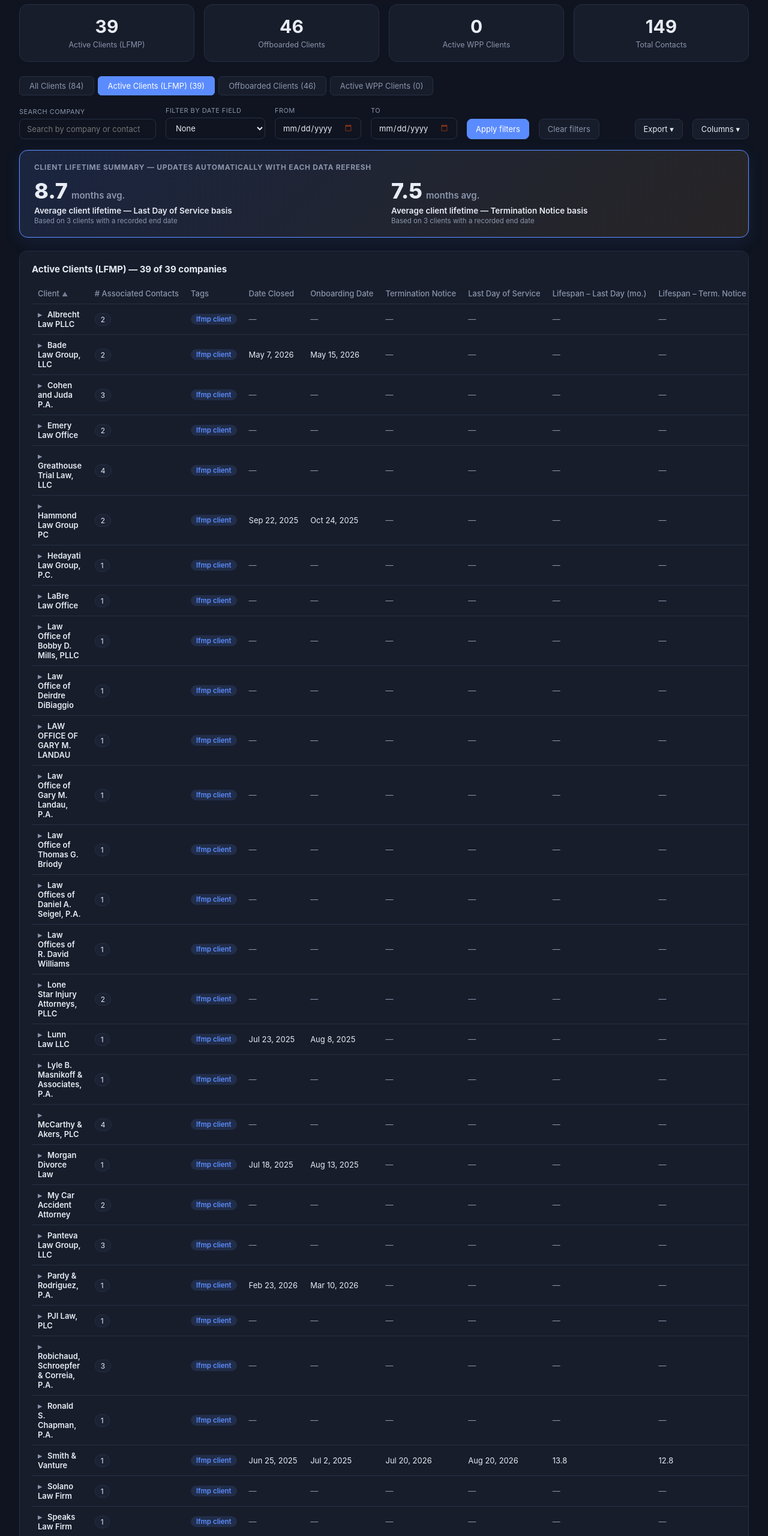
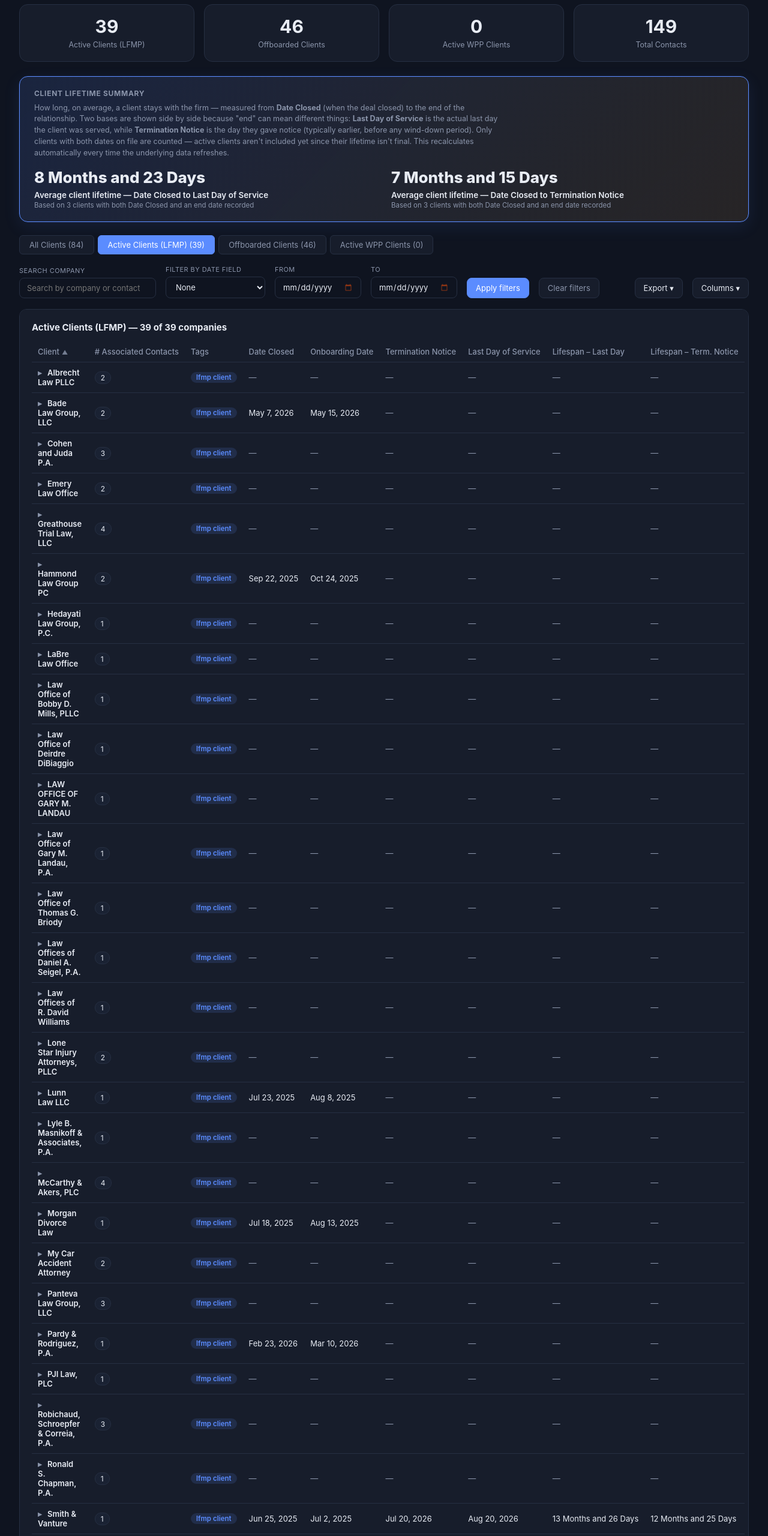
Before and after one commit to peejayedz/ghl-marketing-dashboard, a plain HTML site: page dashboard/operations.html in a window 1280 px wide. Shown: the part 200-2760 px from the top of the page at 60% size. Drawn offline with Linux system fonts and the light colour scheme.

Commit message:
Reformat lifespan as Months/Days, move summary panel, add description

```diff
--- a/dashboard/operations.html
+++ b/dashboard/operations.html
@@ -123,9 +123,10 @@
     margin-bottom: 22px;
     box-shadow: 0 0 0 1px rgba(91,140,255,0.08), 0 8px 28px rgba(91,140,255,0.10);
   }
-  .summary-title { font-size: 12px; text-transform: uppercase; letter-spacing: 0.06em; color: var(--muted); font-weight: 700; margin-bottom: 14px; }
+  .summary-title { font-size: 12px; text-transform: uppercase; letter-spacing: 0.06em; color: var(--muted); font-weight: 700; margin-bottom: 8px; }
+  .summary-desc { font-size: 12.5px; color: var(--muted); line-height: 1.5; margin-bottom: 16px; max-width: 780px; }
   .summary-grid { display: grid; grid-template-columns: repeat(auto-fit, minmax(260px, 1fr)); gap: 24px; }
-  .summary-value { font-size: 36px; font-weight: 800; color: var(--text); line-height: 1.05; }
+  .summary-value { font-size: 26px; font-weight: 800; color: var(--text); line-height: 1.2; }
   .summary-value .summary-unit { font-size: 15px; font-weight: 600; color: var(--muted); margin-left: 6px; }
   .summary-label { font-size: 13.5px; color: var(--text); margin-top: 6px; font-weight: 600; }
   .summary-sub { font-size: 11.5px; color: var(--muted); margin-top: 2px; }
@@ -153,6 +154,8 @@
   </div>
 
   <div class="kpi-grid" id="kpi-grid"></div>
+
+  <div class="summary-panel" id="summary-panel"></div>
 
   <div class="status-filter" id="status-filter"></div>
 
@@ -197,8 +200,6 @@
     </div>
   </div>
 
-  <div class="summary-panel" id="summary-panel"></div>
-
   <div class="table-card">
     <h2 id="table-title">Active Clients (LFMP)</h2>
     <table id="main-table">
@@ -217,8 +218,8 @@ const COLUMN_DEFS = [
   { key: "onboardingDate",    label: "Onboarding Date",        default: true },
   { key: "terminationNotice", label: "Termination Notice",    default: true },
   { key: "lastDayOfService",  label: "Last Day of Service",    default: true },
-  { key: "lifespanLastDay",      label: "Lifespan – Last Day (mo.)",       default: true },
-  { key: "lifespanTermNotice",   label: "Lifespan – Term. Notice (mo.)",   default: true },
+  { key: "lifespanLastDay",      label: "Lifespan – Last Day",       default: true },
+  { key: "lifespanTermNotice",   label: "Lifespan – Term. Notice",   default: true },
 ];
 
 // which raw date field each lifespan column measures to, starting from dateClosed
@@ -227,21 +228,49 @@ const LIFESPAN_END_FIELD = {
   lifespanTermNotice: "terminationNotice",
 };
 
-// months between two ISO dates (dateClosed -> end field), 1 decimal place.
+// calendar-accurate breakdown between two ISO dates (dateClosed -> end field) as
+// whole months + remaining days (e.g. "6 Months and 12 Days"), not a decimal.
 // Returns null if either date is missing (i.e. the relationship hasn't ended yet
 // on that basis, or Date Closed was never recorded) — by design, still-active
 // clients don't get a lifespan number since it isn't final.
-function monthsBetween(startISO, endISO) {
+function monthsDaysBetween(startISO, endISO) {
   if (!startISO || !endISO) return null;
   const start = new Date(startISO + "T00:00:00");
   const end = new Date(endISO + "T00:00:00");
-  const days = (end - start) / 86400000;
-  if (!isFinite(days) || days < 0) return null;
-  return Math.round((days / 30.4375) * 10) / 10;
+  if (!isFinite(start) || !isFinite(end) || end < start) return null;
+
+  let months = (end.getFullYear() - start.getFullYear()) * 12 + (end.getMonth() - start.getMonth());
+  let anchor = new Date(start.getFullYear(), start.getMonth() + months, start.getDate());
+  if (anchor > end) {
+    months--;
+    anchor = new Date(start.getFullYear(), start.getMonth() + months, start.getDate());
+  }
+  const days = Math.round((end - anchor) / 86400000);
+  const totalDays = Math.round((end - start) / 86400000);
+  return { months, days, totalDays };
 }
 
 function lifespanFor(c, colKey) {
-  return monthsBetween(c.dateClosed, c[LIFESPAN_END_FIELD[colKey]]);
+  return monthsDaysBetween(c.dateClosed, c[LIFESPAN_END_FIELD[colKey]]);
+}
+
+function lifespanLabel(parts) {
+  if (!parts) return null;
+  const mLabel = parts.months + " Month" + (parts.months === 1 ? "" : "s");
+  const dLabel = parts.days + " Day" + (parts.days === 1 ? "" : "s");
+  if (parts.months === 0) return dLabel;
+  if (parts.days === 0) return mLabel;
+  return mLabel + " and " + dLabel;
+}
+
+// converts an average day-count (not tied to real calendar dates) into a
+// "Months and Days" label using an average month length — used only for the
+// summary panel's aggregate figures.
+function avgDaysLabel(avgDays) {
+  if (avgDays == null) return null;
+  const months = Math.floor(avgDays / 30.4375);
+  const days = Math.round(avgDays - months * 30.4375);
+  return lifespanLabel({ months, days });
 }
 
 let DATA = null;
@@ -270,10 +299,10 @@ function compareCompanies(a, b, key, dir) {
   }
   if (key === "lifespanLastDay" || key === "lifespanTermNotice") {
     const av = lifespanFor(a, key), bv = lifespanFor(b, key);
-    if (av == null && bv == null) return 0;
-    if (av == null) return 1;
-    if (bv == null) return -1;
-    return (av - bv) * mult;
+    if (!av && !bv) return 0;
+    if (!av) return 1;
+    if (!bv) return -1;
+    return (av.totalDays - bv.totalDays) * mult;
   }
   // date fields: nulls always sort to the bottom, regardless of direction
   const av = a[key], bv = b[key];
@@ -451,7 +480,7 @@ function renderTable() {
         td.innerHTML = v ? fmtDate(v) : '<span class="muted">—</span>';
       } else if (col.key === "lifespanLastDay" || col.key === "lifespanTermNotice") {
         const v = lifespanFor(c, col.key);
-        td.innerHTML = v != null ? v.toFixed(1) : '<span class="muted">—</span>';
+        td.innerHTML = v ? lifespanLabel(v) : '<span class="muted">—</span>';
       }
       tr.appendChild(td);
     });
@@ -495,7 +524,7 @@ function buildExportTable() {
     if (dateKeys.includes(col.key)) return c[col.key] ? fmtDate(c[col.key]) : "";
     if (col.key === "lifespanLastDay" || col.key === "lifespanTermNotice") {
       const v = lifespanFor(c, col.key);
-      return v != null ? v.toFixed(1) : "";
+      return v ? lifespanLabel(v) : "";
     }
     return "";
   }));
@@ -568,28 +597,34 @@ function renderSummary() {
   const companies = (DATA.views.all && DATA.views.all.companies) || [];
 
   const statsFor = (colKey) => {
-    const vals = companies.map(c => lifespanFor(c, colKey)).filter(v => v != null);
-    if (!vals.length) return { avg: null, count: 0 };
-    const avg = vals.reduce((a, b) => a + b, 0) / vals.length;
-    return { avg: Math.round(avg * 10) / 10, count: vals.length };
+    const vals = companies.map(c => lifespanFor(c, colKey)).filter(v => v != null).map(v => v.totalDays);
+    if (!vals.length) return { avgDays: null, count: 0 };
+    const avgDays = vals.reduce((a, b) => a + b, 0) / vals.length;
+    return { avgDays, count: vals.length };
   };
 
   const lastDay = statsFor("lifespanLastDay");
   const termNotice = statsFor("lifespanTermNotice");
-  const fmtStat = (s) => s.avg != null ? s.avg.toFixed(1) : "—";
-  const fmtSub = (s) => s.count ? `Based on ${s.count} client${s.count === 1 ? "" : "s"} with a recorded end date` : "No clients with both dates recorded yet";
+  const fmtStat = (s) => s.avgDays != null ? avgDaysLabel(s.avgDays) : "—";
+  const fmtSub = (s) => s.count ? `Based on ${s.count} client${s.count === 1 ? "" : "s"} with both Date Closed and an end date recorded` : "No clients with both Date Closed and an end date recorded yet";
 
   panel.innerHTML = `
-    <div class="summary-title">Client Lifetime Summary — updates automatically with each data refresh</div>
+    <div class="summary-title">Client Lifetime Summary</div>
+    <div class="summary-desc">
+      How long, on average, a client stays with the firm — measured from <strong>Date Closed</strong> (when the deal closed) to the end of the relationship.
+      Two bases are shown side by side because "end" can mean different things: <strong>Last Day of Service</strong> is the actual last day the client was served,
+      while <strong>Termination Notice</strong> is the day they gave notice (typically earlier, before any wind-down period). Only clients with both dates on file
+      are counted — active clients aren't included yet since their lifetime isn't final. This recalculates automatically every time the underlying data refreshes.
+    </div>
     <div class="summary-grid">
       <div class="summary-stat">
-        <div class="summary-value">${fmtStat(lastDay)}<span class="summary-unit">months avg.</span></div>
-        <div class="summary-label">Average client lifetime — Last Day of Service basis</div>
+        <div class="summary-value">${fmtStat(lastDay)}</div>
+        <div class="summary-label">Average client lifetime — Date Closed to Last Day of Service</div>
         <div class="summary-sub">${fmtSub(lastDay)}</div>
       </div>
       <div class="summary-stat">
-        <div class="summary-value">${fmtStat(termNotice)}<span class="summary-unit">months avg.</span></div>
-        <div class="summary-label">Average client lifetime — Termination Notice basis</div>
+        <div class="summary-value">${fmtStat(termNotice)}</div>
+        <div class="summary-label">Average client lifetime — Date Closed to Termination Notice</div>
         <div class="summary-sub">${fmtSub(termNotice)}</div>
       </div>
     </div>
```
